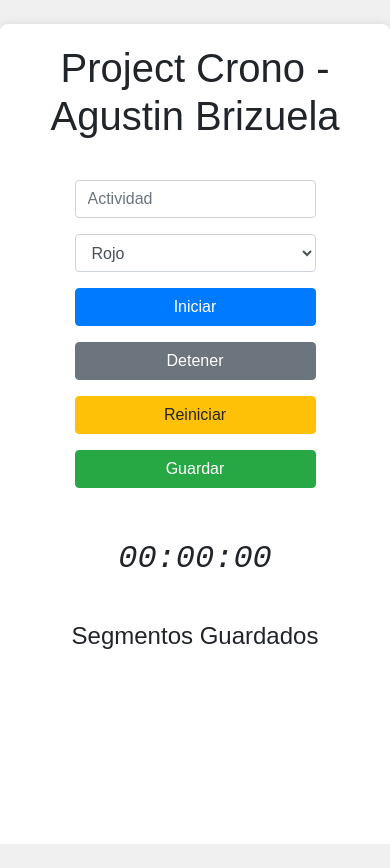
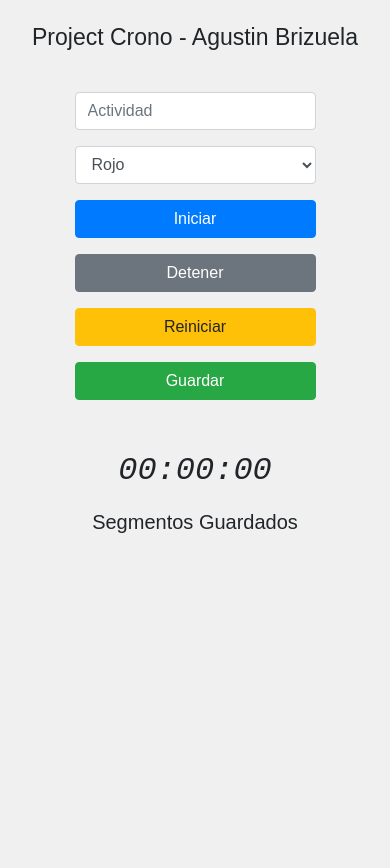
Before and after one commit to ArgusNox/project-Crono, a plain HTML site: page index.html in a window 390 px wide. Before the commit the page ends 844 px from the top, so only its background shows below. Drawn offline with nearby package versions, Linux system fonts and the light colour scheme.

Commit message:
ajuste finales responsive

```diff
--- a/styles.css
+++ b/styles.css
@@ -3,7 +3,6 @@ body, html {
     padding: 0;
     height: 100%;
     width: 100%;
-    overflow: hidden; /* Prevenir el desplazamiento externo */
 }
 
 .container {
@@ -12,8 +11,6 @@ body, html {
     align-items: center;
     height: 100%;
     overflow: hidden;
-    padding: 1rem;
-    box-sizing: border-box;
 }
 
 .controls {
@@ -24,10 +21,9 @@ body, html {
     display: flex;
     flex-direction: column;
     align-items: center;
+    height: 100%;
+    overflow-y: auto;
     width: 100%;
-    overflow-y: auto;
-    max-height: 50vh; /* Limitar la altura para permitir el desplazamiento */
-    padding-bottom: 1rem; /* Asegurar que haya espacio al final para el desplazamiento */
 }
 
 #saved-segments {
@@ -45,14 +41,13 @@ body {
     margin: 0;
 }
 
-.container.mt-5 {
+.container {
     width: auto;
     text-align: center;
     background: white;
     padding: 20px;
     border-radius: 8px;
     box-shadow: 0 0 10px rgba(0, 0, 0, 0.1);
-    overflow-y: auto; /* Permitir el desplazamiento interno */
 }
 
 .controls {
@@ -78,7 +73,6 @@ body {
     display: flex;
     justify-content: space-between;
     align-items: center;
-    flex-wrap: wrap; /* Para permitir que los botones se ajusten en pantallas pequeñas */
 }
 
 .segment button {
@@ -88,7 +82,6 @@ body {
     padding: 5px 10px;
     cursor: pointer;
     border-radius: 4px;
-    margin-top: 5px; /* Espacio entre botones en pantallas pequeñas */
 }
 
 .red {
@@ -115,7 +108,6 @@ body {
     display: flex;
     align-items: center;
     margin-bottom: 0.5rem;
-    flex-wrap: wrap; /* Ajuste para móviles */
 }
 
 .segment button {
@@ -157,15 +149,15 @@ body {
 
 .alert-container {
     position: fixed;
-    top: 0;
+    top: 50%;
     left: 50%;
-    transform: translateX(-50%);
+    transform: translate(-50%, -50%);
     z-index: 9999;
-    width: fit-content;
+    width: 90%;
+    max-width: 400px;
+    text-align: center;
     padding: 20px;
     box-sizing: border-box;
-    margin-top: 13%;
-    max-width: 90%; /* Ajuste para móviles */
 }
 
 .alert-dismissible .close {
@@ -251,9 +243,10 @@ body {
 /* Media Queries */
 @media (max-width: 768px) {
     .container {
-        width: 90%;
-        padding: 1rem;
-        overflow-y: auto; /* Permitir el desplazamiento interno en móviles */
+        width: 100%;
+        padding: 0;
+        background: none;
+        box-shadow: none;
     }
 
     .controls {
@@ -270,39 +263,30 @@ body {
         font-size: 2rem;
     }
 
-    .segment {
-        flex-direction: column; /* Ajuste para móviles */
-        align-items: flex-start; /* Ajuste para móviles */
+    .modal-dialog {
+        margin: 0;
+        display: flex;
+        align-items: center;
+        justify-content: center;
+        min-height: 100vh;
     }
 
-    .segment button {
-        width: 100%; /* Ajuste para móviles */
-        margin: 5px 0; /* Ajuste para móviles */
+    .modal-content {
+        width: 90%;
     }
 
     .alert-container {
-        width: 90%; /* Ajuste para móviles */
-        padding: 1rem; /* Ajuste para móviles */
-        left: 5%; /* Centrado para móviles */
-        transform: none; /* Ajuste para móviles */
-        margin-top: 5%; /* Ajuste para móviles */
+        width: 90%;
     }
+    body > div.container.mt-5 > h1{
+        font-size: 23px;
+            }
 
-    .modal-dialog {
-        margin: 1.75rem auto; /* Ajuste para móviles */
-        max-width: 90%; /* Ajuste para móviles */
-    }
+            body > div.container.mt-5 > h2{
+                margin-top: 0rem !important;
+            }
 
-    #saved-segments-container {
-        max-height: 50vh; /* Ajuste para asegurar que haya espacio para desplazarse en móviles */
-        overflow-y: auto; /* Permitir desplazamiento */
-    }
-
-    #saved-segments h3 {
-        font-size: 1.2rem; /* Ajustar el tamaño de la fuente para móviles */
-    }
-
-    .segmentosTitulo {
-        font-size: 1.5rem; /* Ajuste para móviles */
-    }
+            #saved-segments > div > h3{
+                font-size: 18px;
+            }
 }
```
